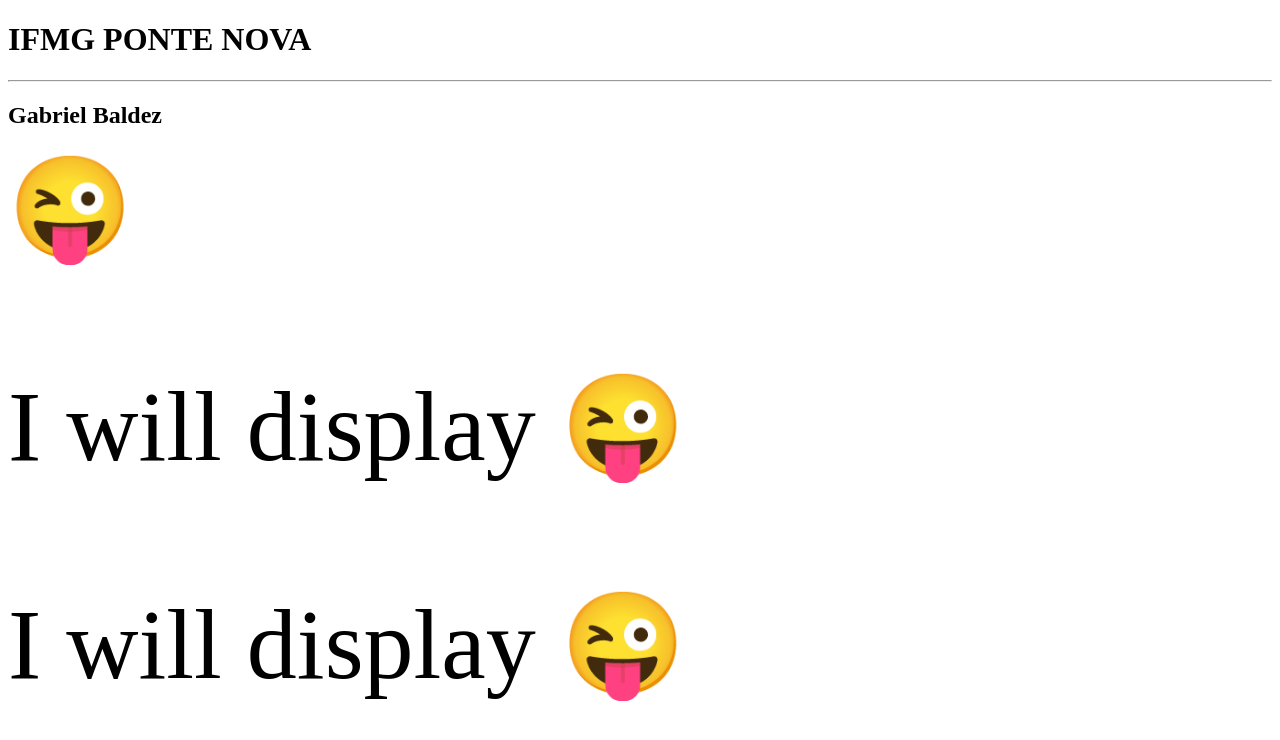
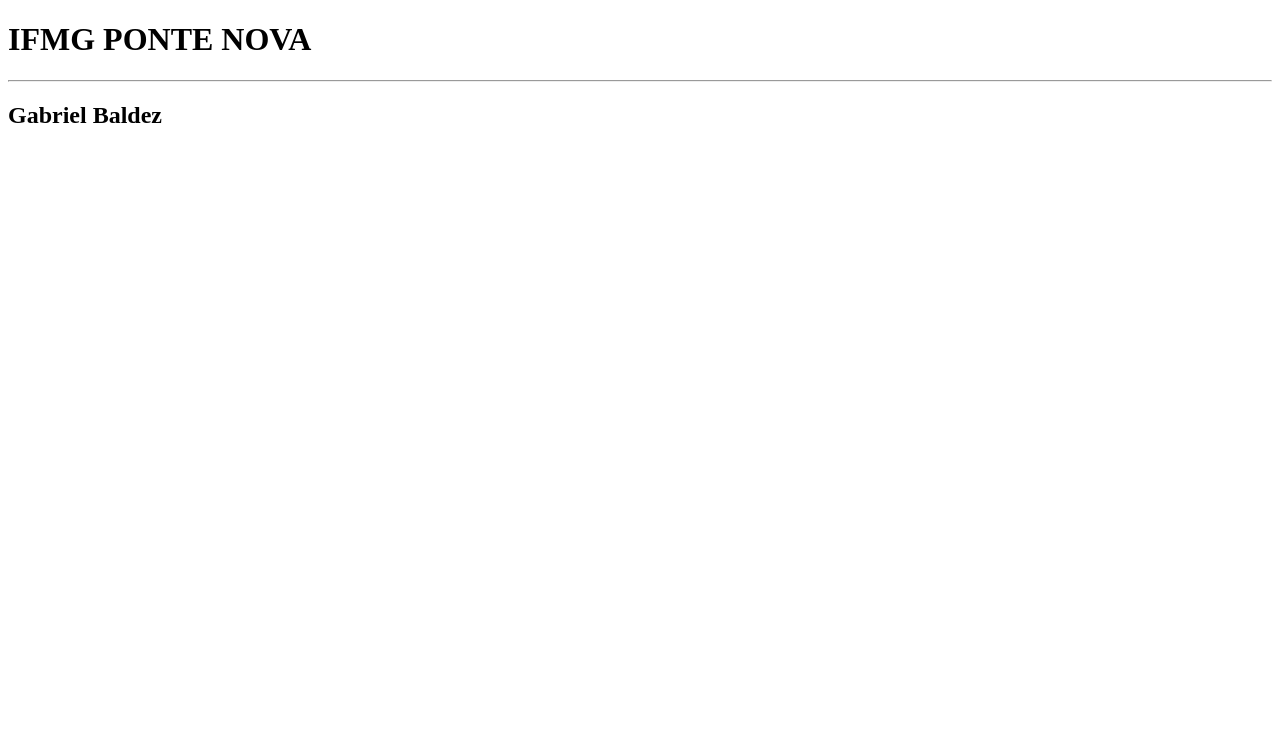
Before and after one commit to BaldezGabriel/BaldezGabriel, a plain HTML site: page index.html in a window 1280 px wide. Drawn offline with Linux system fonts and the light colour scheme.

Commit message:
Update index.html

```diff
--- a/index.html
+++ b/index.html
@@ -14,9 +14,6 @@
     <h2> Gabriel Baldez  </h2>
         <videos width="320" height="240"
           <source src=
-    <p style="font-size:100px">&#128540;</p>
-<p>I will display &#128540;</p>
-<p>I will display &#x1F61C;</p>
 
        </video>
 
```
